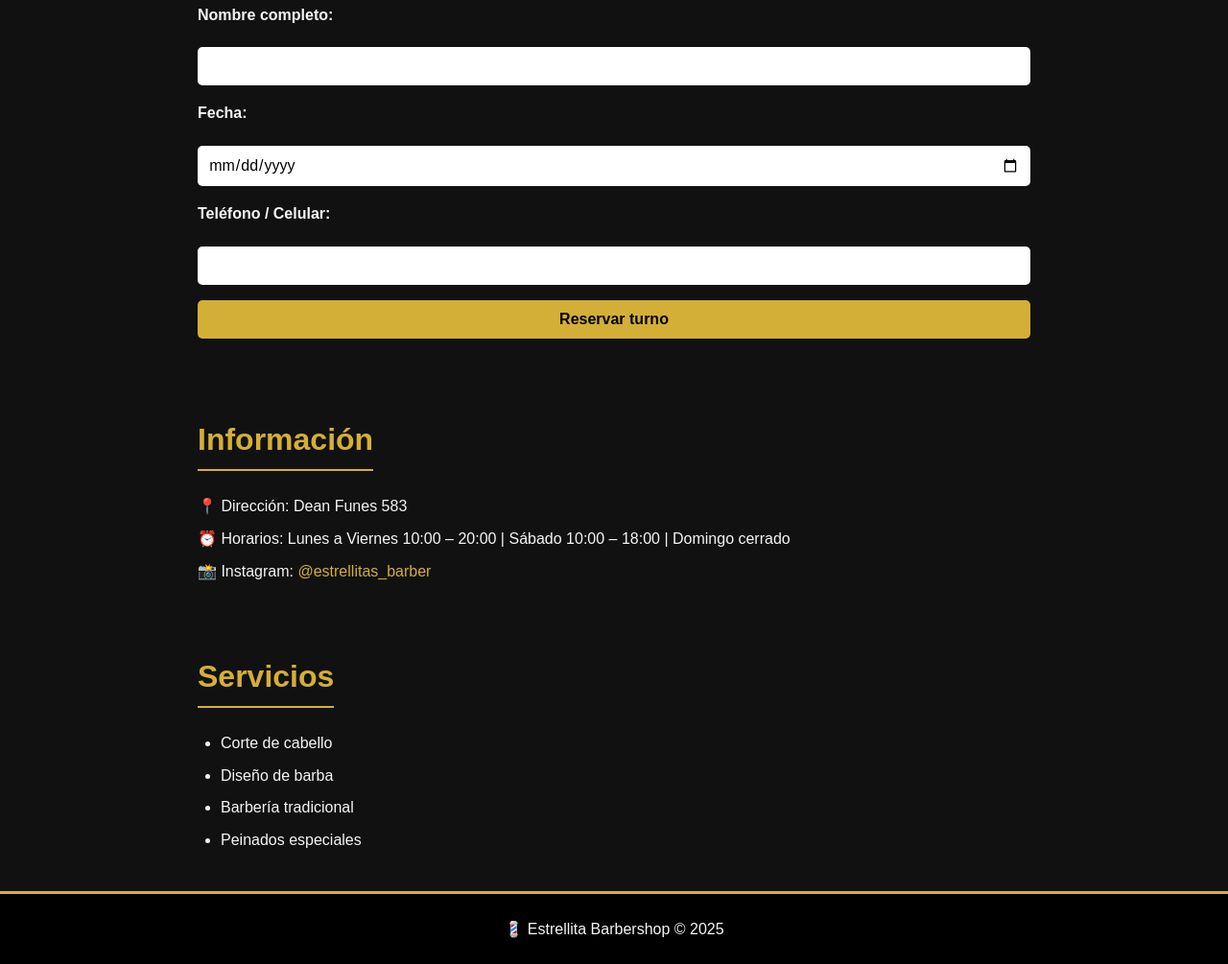
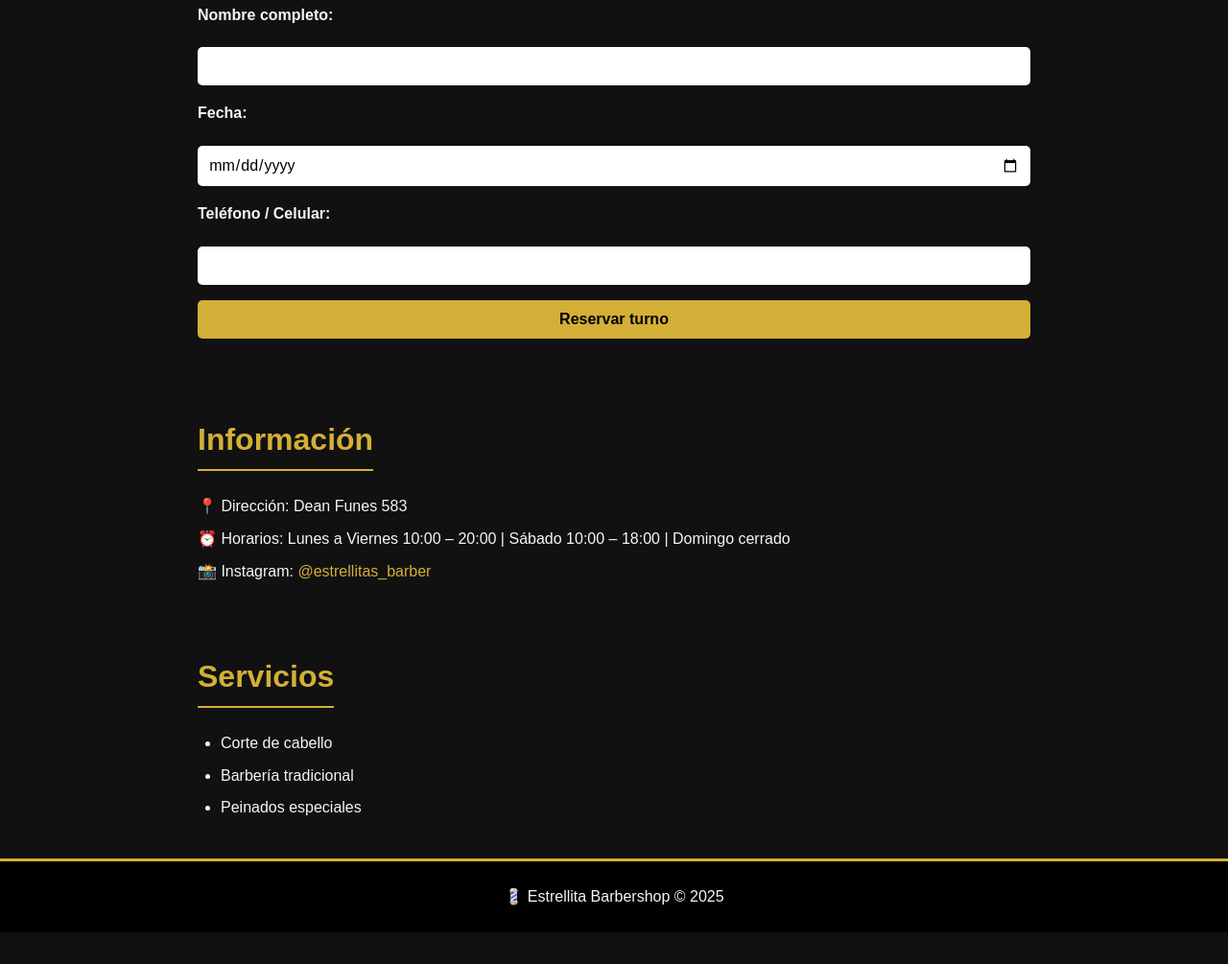
Before and after one commit to LolooHUB/ESTRELLITABARBERSHOP, a plain HTML site: page index.html in a window 1280 px wide. Shown: the part 273-1278 px from the top of the page at 96% size. After the commit the page ends 1245 px from the top, so only its background shows below. Drawn offline with Linux system fonts and the light colour scheme.

Commit message:
Update index.html

```diff
--- a/index.html
+++ b/index.html
@@ -47,7 +47,6 @@
     <h2>Servicios</h2>
     <ul>
       <li>Corte de cabello</li>
-      <li>Diseño de barba</li>
       <li>Barbería tradicional</li>
       <li>Peinados especiales</li>
     </ul>
```
